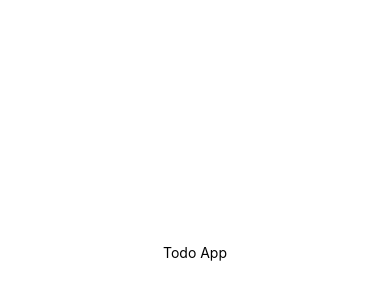
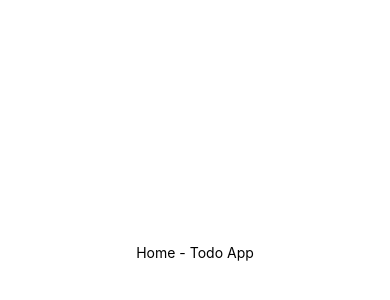
Before and after one commit to caiopratali/todo-wmdb-rn-app, a React Native app: screen / in a window 390 px wide. Shown: the part 170-470 px from the top of the page. Built offline with nearby package versions, Linux system fonts and the light colour scheme.

Commit message:
styled-components

```diff
--- a/App.tsx
+++ b/App.tsx
@@ -1,21 +1,10 @@
 import { StatusBar } from 'expo-status-bar';
 import React from 'react';
 import { StyleSheet, Text, View } from 'react-native';
+import { Home } from './src/screens/Home';
 
 export default function App() {
   return (
-    <View style={styles.container}>
-      <Text>Todo App</Text>
-      <StatusBar style="auto" />
-    </View>
+    <Home />
   );
 }
-
-const styles = StyleSheet.create({
-  container: {
-    flex: 1,
-    backgroundColor: '#fff',
-    alignItems: 'center',
-    justifyContent: 'center',
-  },
-});
--- a/package.json
+++ b/package.json
@@ -12,7 +12,9 @@
     "expo": "~51.0.28",
     "expo-status-bar": "~1.12.1",
     "react": "18.2.0",
-    "react-native": "0.74.5"
+    "react-dom": "18.2.0",
+    "react-native": "0.74.5",
+    "styled-components": "^6.1.13"
   },
   "devDependencies": {
     "@babel/core": "^7.20.0",
--- /dev/null
+++ b/src/screens/Home/index.tsx
@@ -0,0 +1,9 @@
+import * as Styles from './styles'
+
+export function Home() {
+  return (
+    <Styles.Container>
+        <Styles.Title>Home - Todo App</Styles.Title>
+    </Styles.Container>
+  )
+}
--- /dev/null
+++ b/src/screens/Home/styles.ts
@@ -0,0 +1,9 @@
+import styled from 'styled-components/native'
+
+export const Container = styled.View`
+    flex: 1;
+    align-items: center;
+    justify-content: center;
+`;
+
+export const Title = styled.Text``;
```
Also changed, not shown: 1 other file (tests, documents, lock files or other folders).
